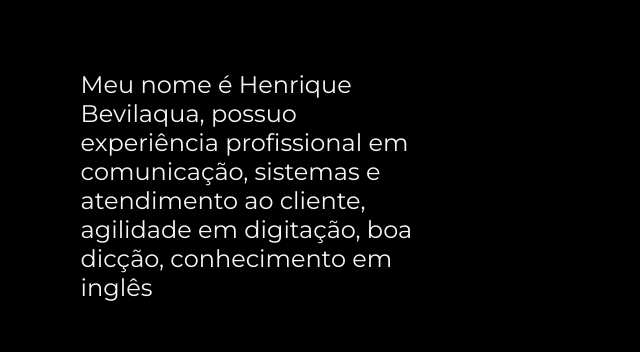
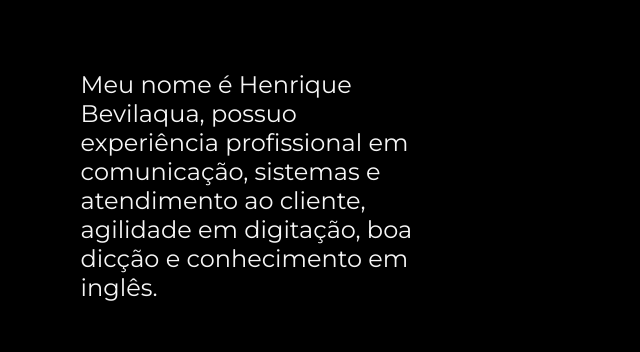
Before and after one commit to HenriqueBevilaqua/portfolio, a plain HTML site: page curriculo.html in a window 1280 px wide. Shown: the part 219-571 px from the top of the page, 117-757 px from the left. Drawn offline with nearby package versions, Linux system fonts and the light colour scheme.

Commit message:
Update curriculo.html

```diff
--- a/curriculo.html
+++ b/curriculo.html
@@ -18,7 +18,7 @@
         <section class="apresentacao__conteudo">
             <h1 class="apresentacao__conteudo__titulo"><span>Apresentação</span></h1>
             <p class="apresentacao__conteudo__texto">
-                Meu nome é Henrique Bevilaqua, possuo experiência profissional em comunicação, sistemas e atendimento ao cliente, agilidade em digitação, boa dicção, conhecimento em inglês
+                Meu nome é Henrique Bevilaqua, possuo experiência profissional em comunicação, sistemas e atendimento ao cliente, agilidade em digitação, boa dicção e conhecimento em inglês.
             </p>
             <h2 class="apresentacao__conteudo__titulo"><span>Experiências</span></h2>
             <p class="apresentacao__conteudo__texto">
```
